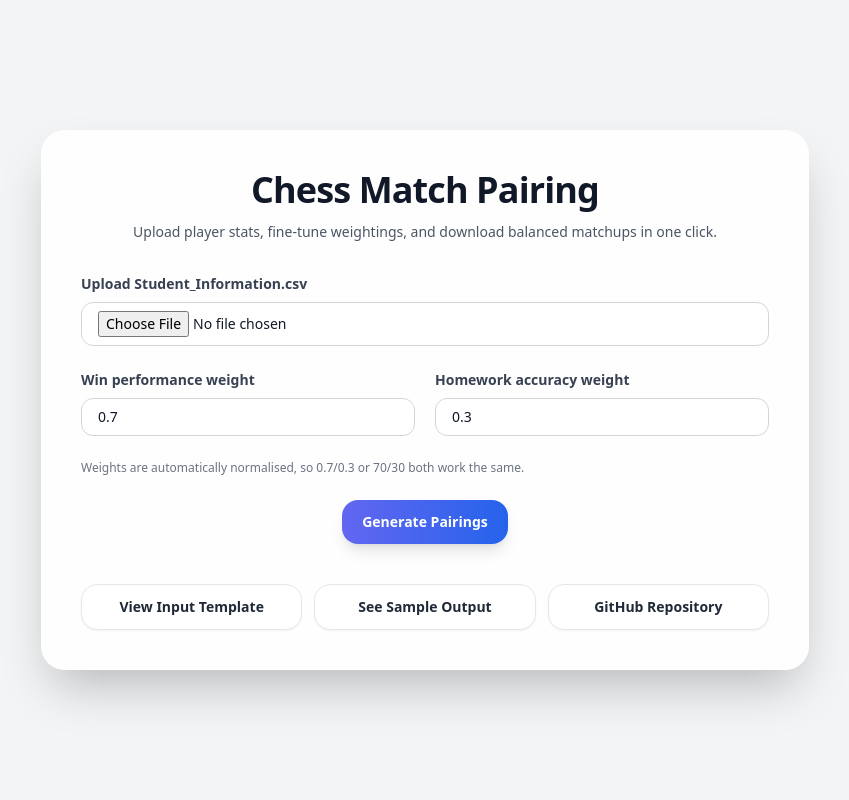
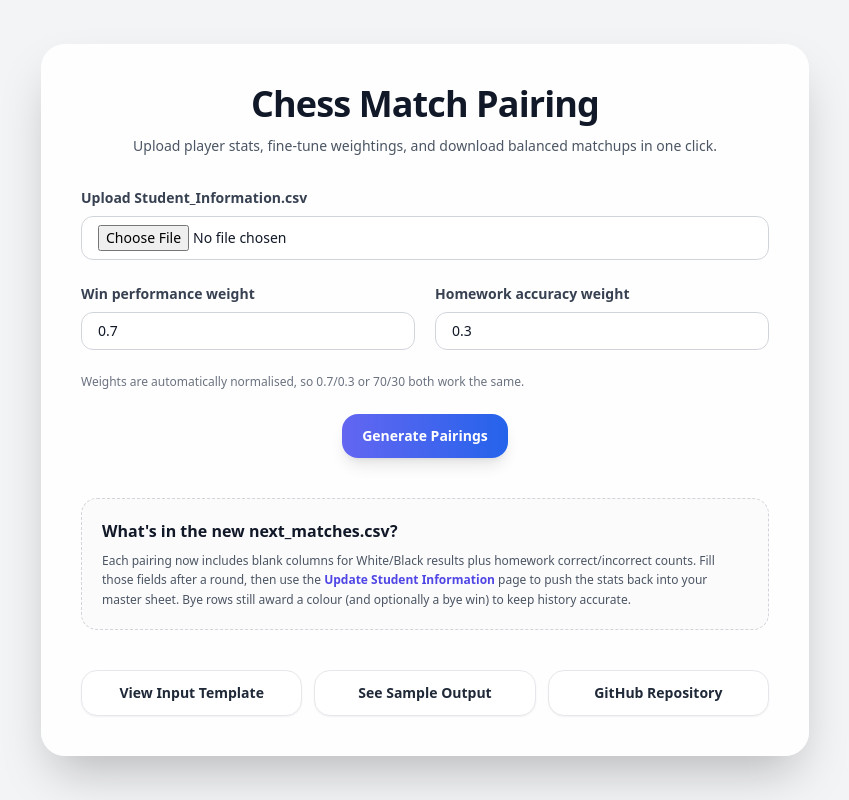
Before and after one commit to Hmm100-star/chess-match-selector, a Flask app: page / in a window 1280 px wide. Shown: the whole page, without its empty margins (215-1064 px from the left). Run offline with Flask 3, Linux system fonts and the light colour scheme; some libraries are stand-ins or nearby versions.

Commit message:
Complete pairing loop with results updater

```diff
--- a/app.py
+++ b/app.py
@@ -5,12 +5,14 @@ from flask import Flask, render_template, request, send_file
 from werkzeug.utils import secure_filename
 
 from pairing_logic import generate_pairings
+from results_updater import update_student_information
 
 
 BASE_DIR = Path(__file__).resolve().parent
 UPLOADS_DIR = BASE_DIR / "uploads"
 OUTPUTS_DIR = BASE_DIR / "outputs"
 OUTPUT_FILENAME = "next_matches.csv"
+UPDATED_OUTPUT_FILENAME = "Student_Information_updated.csv"
 SUMMARY_FILE = OUTPUTS_DIR / "summary.txt"
 
 DEFAULT_WIN_WEIGHT = 0.7
@@ -53,6 +55,16 @@ def build_context(**overrides: Union[str, float, bool, None]) -> dict:
         "input_template_url": INPUT_TEMPLATE_URL,
         "output_sample_url": OUTPUT_SAMPLE_URL,
         "github_url": GITHUB_URL,
+    }
+    context.update(overrides)
+    return context
+
+
+def build_update_context(**overrides: Union[str, float, bool, None]) -> dict:
+    context = {
+        "error": None,
+        "success": None,
+        "output_exists": (OUTPUTS_DIR / UPDATED_OUTPUT_FILENAME).exists(),
     }
     context.update(overrides)
     return context
@@ -215,5 +227,87 @@ def download():
     return send_file(output_file, as_attachment=True)
 
 
+@app.route("/update", methods=["GET", "POST"])
+def update_page():
+    """Allow users to upload completed results and refresh Student_Information."""
+    if request.method == "GET":
+        return render_template("update.html", **build_update_context())
+
+    student_file = request.files.get("student_file")
+    matches_file = request.files.get("matches_file")
+
+    if not student_file or student_file.filename == "":
+        return (
+            render_template(
+                "update.html",
+                **build_update_context(error="Please upload the current Student_Information.csv file."),
+            ),
+            400,
+        )
+
+    if not matches_file or matches_file.filename == "":
+        return (
+            render_template(
+                "update.html",
+                **build_update_context(error="Please upload the completed next_matches.csv file."),
+            ),
+            400,
+        )
+
+    student_filename = secure_filename(student_file.filename)
+    matches_filename = secure_filename(matches_file.filename)
+
+    if not allowed_file(student_filename) or not allowed_file(matches_filename):
+        return (
+            render_template(
+                "update.html",
+                **build_update_context(error="Both uploads must be .csv files."),
+            ),
+            400,
+        )
+
+    student_path = UPLOADS_DIR / student_filename
+    matches_path = UPLOADS_DIR / matches_filename
+    student_file.save(student_path)
+    matches_file.save(matches_path)
+
+    output_file = OUTPUTS_DIR / UPDATED_OUTPUT_FILENAME
+
+    try:
+        update_student_information(student_path, matches_path, output_file)
+    except ValueError as exc:
+        return (
+            render_template(
+                "update.html",
+                **build_update_context(error=str(exc)),
+            ),
+            400,
+        )
+
+    return render_template(
+        "update.html",
+        **build_update_context(
+            success="Student_Information.csv updated successfully.",
+            output_exists=True,
+        ),
+    )
+
+
+@app.route("/download-updated", methods=["GET"])
+def download_updated():
+    """Serve the refreshed Student_Information.csv file."""
+    output_file = OUTPUTS_DIR / UPDATED_OUTPUT_FILENAME
+    if not output_file.exists():
+        return (
+            render_template(
+                "update.html",
+                **build_update_context(error="No updated Student_Information.csv found. Upload results first."),
+            ),
+            404,
+        )
+
+    return send_file(output_file, as_attachment=True)
+
+
 if __name__ == "__main__":
     app.run(debug=True)
--- a/pairing_logic.py
+++ b/pairing_logic.py
@@ -128,6 +128,17 @@ def select_pairings(
     return matches, unpaired_indices
 
 
+RESULT_COLUMNS = [
+    "White Result",
+    "White Homework Correct",
+    "White Homework Incorrect",
+    "Black Result",
+    "Black Homework Correct",
+    "Black Homework Incorrect",
+    "Notes",
+]
+
+
 def build_output_rows(
     sorted_players: pd.DataFrame,
     matches: List[Tuple[int, int]],
@@ -136,25 +147,28 @@ def build_output_rows(
     """Convert pairings into a DataFrame ready for CSV export."""
     rows: List[dict] = []
 
+    def blank_result_fields() -> Dict[str, str]:
+        return {column: "" for column in RESULT_COLUMNS}
+
     for white_idx, black_idx in matches:
-        rows.append(
-            {
-                "White Player": sorted_players.at[white_idx, "Student Name"],
-                "White Player Strength": f"{sorted_players.at[white_idx, 'rating']:.3f}",
-                "Black Player": sorted_players.at[black_idx, "Student Name"],
-                "Black Player Strength": f"{sorted_players.at[black_idx, 'rating']:.3f}",
-            }
-        )
+        row = {
+            "White Player": sorted_players.at[white_idx, "Student Name"],
+            "White Player Strength": f"{sorted_players.at[white_idx, 'rating']:.3f}",
+            "Black Player": sorted_players.at[black_idx, "Student Name"],
+            "Black Player Strength": f"{sorted_players.at[black_idx, 'rating']:.3f}",
+        }
+        row.update(blank_result_fields())
+        rows.append(row)
 
     for index in unpaired_indices:
-        rows.append(
-            {
-                "White Player": sorted_players.at[index, "Student Name"],
-                "White Player Strength": f"{sorted_players.at[index, 'rating']:.3f}",
-                "Black Player": "",
-                "Black Player Strength": "",
-            }
-        )
+        row = {
+            "White Player": sorted_players.at[index, "Student Name"],
+            "White Player Strength": f"{sorted_players.at[index, 'rating']:.3f}",
+            "Black Player": "",
+            "Black Player Strength": "",
+        }
+        row.update(blank_result_fields())
+        rows.append(row)
 
     return pd.DataFrame(rows)
 
--- /dev/null
+++ b/results_updater.py
@@ -0,0 +1,167 @@
+"""Utilities for applying match results back to Student_Information.csv."""
+from __future__ import annotations
+
+from dataclasses import dataclass
+from pathlib import Path
+from typing import Dict, Iterable
+
+import pandas as pd
+
+
+NUMERIC_COLUMNS = [
+    "Total Wins",
+    "Total Losses",
+    "Total Ties",
+    "# Times Played White",
+    "# Times Played Black",
+    "Correct Homework",
+    "Incorrect Homework",
+]
+
+REQUIRED_MATCH_COLUMNS = [
+    "White Player",
+    "White Player Strength",
+    "Black Player",
+    "Black Player Strength",
+    "White Result",
+    "White Homework Correct",
+    "White Homework Incorrect",
+    "Black Result",
+    "Black Homework Correct",
+    "Black Homework Incorrect",
+    "Notes",
+]
+
+
+@dataclass
+class ResultDelta:
+    wins: int
+    losses: int
+    ties: int
+
+
+def _normalise_name(value) -> str:
+    if pd.isna(value):
+        return ""
+    return str(value).strip()
+
+
+def _parse_result(raw: str) -> ResultDelta:
+    if raw is None:
+        raise ValueError("Result fields must be provided for every listed player.")
+
+    value = str(raw).strip().lower()
+    if not value:
+        raise ValueError("Result fields must be provided for every listed player.")
+
+    if value in {"win", "w", "1", "bye", "1-0"}:
+        return ResultDelta(1, 0, 0)
+    if value in {"loss", "l", "0", "0-1"}:
+        return ResultDelta(0, 1, 0)
+    if value in {"tie", "draw", "t", "d", "0.5", "1/2", "1/2-1/2"}:
+        return ResultDelta(0, 0, 1)
+
+    raise ValueError(
+        "Result must be Win, Loss, Tie (or W/L/T abbreviations). Got: %r" % raw
+    )
+
+
+def _parse_homework(value: str) -> int:
+    if value is None or (isinstance(value, float) and pd.isna(value)):
+        return 0
+    text = str(value).strip()
+    if not text:
+        return 0
+    try:
+        parsed = int(float(text))
+    except ValueError as exc:  # pragma: no cover - defensive branch
+        raise ValueError(f"Homework counts must be numeric, got {value!r}.") from exc
+    if parsed < 0:
+        raise ValueError("Homework counts cannot be negative.")
+    return parsed
+
+
+def _ensure_columns(df: pd.DataFrame, columns: Iterable[str]) -> None:
+    missing = [col for col in columns if col not in df.columns]
+    if missing:
+        raise ValueError(f"Match CSV is missing required columns: {', '.join(missing)}")
+
+
+def _coerce_numeric_columns(df: pd.DataFrame) -> pd.DataFrame:
+    for column in NUMERIC_COLUMNS:
+        df[column] = pd.to_numeric(df[column], errors="coerce").fillna(0).astype(int)
+    return df
+
+
+def update_student_information(
+    students_csv: Path, matches_csv: Path, output_csv: Path
+) -> Path:
+    """Update the Student_Information sheet using a completed next_matches.csv."""
+
+    students_df = pd.read_csv(students_csv)
+    students_df.columns = students_df.columns.str.strip()
+    students_df = _coerce_numeric_columns(students_df)
+
+    matches_df = pd.read_csv(matches_csv)
+    matches_df.columns = matches_df.columns.str.strip()
+    _ensure_columns(matches_df, REQUIRED_MATCH_COLUMNS)
+
+    name_to_index: Dict[str, int] = {}
+    for idx, name in enumerate(students_df["Student Name"]):
+        normalised = _normalise_name(name)
+        if not normalised:
+            continue
+        if normalised in name_to_index:
+            raise ValueError(f"Duplicate student name detected: {name}")
+        name_to_index[normalised] = idx
+
+    def update_player(
+        name: str,
+        result_raw: str,
+        correct_raw: str,
+        incorrect_raw: str,
+        color_field: str,
+    ) -> None:
+        player_name = _normalise_name(name)
+        if not player_name:
+            if any(_normalise_name(v) for v in [result_raw, correct_raw, incorrect_raw]):
+                raise ValueError("Cannot record results without a player name.")
+            return
+
+        if player_name not in name_to_index:
+            raise ValueError(f"Player '{player_name}' not found in Student_Information.csv")
+
+        result_delta = _parse_result(result_raw)
+        correct_delta = _parse_homework(correct_raw)
+        incorrect_delta = _parse_homework(incorrect_raw)
+
+        student_index = name_to_index[player_name]
+        students_df.at[student_index, color_field] += 1
+        students_df.at[student_index, "Total Wins"] += result_delta.wins
+        students_df.at[student_index, "Total Losses"] += result_delta.losses
+        students_df.at[student_index, "Total Ties"] += result_delta.ties
+        students_df.at[student_index, "Correct Homework"] += correct_delta
+        students_df.at[student_index, "Incorrect Homework"] += incorrect_delta
+
+    for _, row in matches_df.iterrows():
+        update_player(
+            row.get("White Player"),
+            row.get("White Result"),
+            row.get("White Homework Correct"),
+            row.get("White Homework Incorrect"),
+            "# Times Played White",
+        )
+        update_player(
+            row.get("Black Player"),
+            row.get("Black Result"),
+            row.get("Black Homework Correct"),
+            row.get("Black Homework Incorrect"),
+            "# Times Played Black",
+        )
+
+    output_csv.parent.mkdir(parents=True, exist_ok=True)
+    students_df.to_csv(output_csv, index=False)
+    return output_csv
+
+
+__all__ = ["update_student_information"]
--- a/templates/index.html
+++ b/templates/index.html
@@ -129,6 +129,17 @@
           </div>
         </form>
 
+        <section class="mt-10 rounded-2xl border border-dashed border-gray-300 bg-gray-50/70 p-5 text-sm text-gray-700 transition-colors duration-300 dark:border-gray-600 dark:bg-gray-900/40 dark:text-gray-200">
+          <h2 class="text-base font-semibold text-gray-900 transition-colors duration-300 dark:text-gray-100">
+            What's in the new next_matches.csv?
+          </h2>
+          <p class="mt-2 text-xs leading-relaxed text-gray-600 transition-colors duration-300 dark:text-gray-300">
+            Each pairing now includes blank columns for White/Black results plus homework correct/incorrect counts. Fill those fields after a round,
+            then use the <a href="{{ url_for('update_page') }}" class="font-semibold text-indigo-600 hover:underline">Update Student Information</a> page to push the stats back into your master sheet.
+            Bye rows still award a colour (and optionally a bye win) to keep history accurate.
+          </p>
+        </section>
+
         <section
           aria-label="Helpful links"
           class="mt-10 flex flex-col gap-3 sm:flex-row sm:flex-wrap"
```
Also changed, not shown: templates/update.html (added, +121 -0 lines), README.md.
